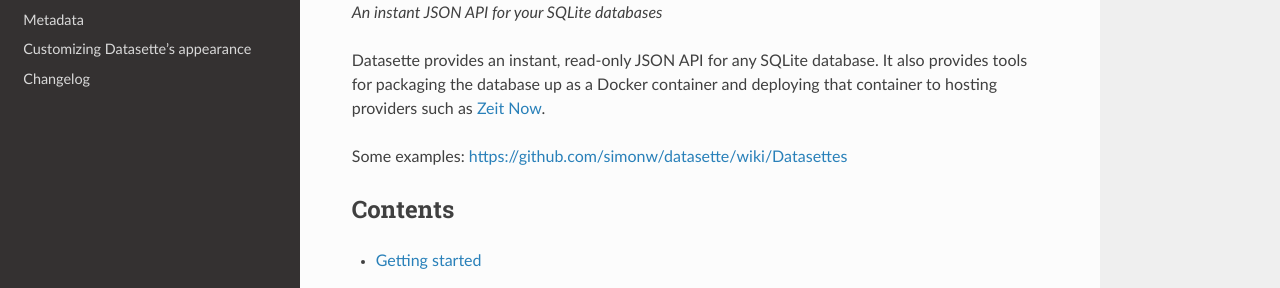
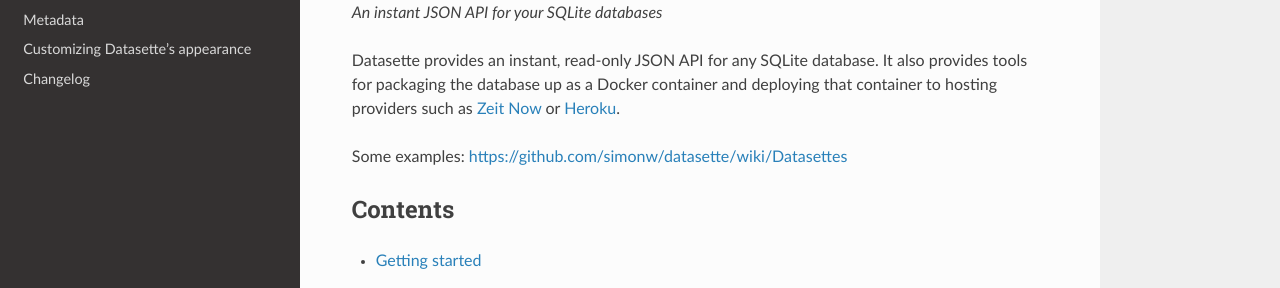
Before and after one commit to simonw/datasette, a Sphinx documentation site: the page built from docs/index.rst, in a window 1280 px wide and 1233 px high. Shown: the part 159-447 px from the top of the window. Built offline with Sphinx 7.4.7 and the Read the Docs theme 2.0.0, drawn with Linux system fonts in a browser that asks for light colours.

Commit message:
Mention Heroku in docs index page

```diff
--- a/docs/index.rst
+++ b/docs/index.rst
@@ -6,7 +6,7 @@
 Datasette provides an instant, read-only JSON API for any SQLite
 database. It also provides tools for packaging the database up as a
 Docker container and deploying that container to hosting providers such
-as `Zeit Now`_.
+as `Zeit Now`_ or `Heroku`_.
 
 Some examples: https://github.com/simonw/datasette/wiki/Datasettes
 
@@ -23,3 +23,4 @@
    changelog
 
 .. _Zeit Now: https://zeit.co/now
+.. _Heroku: https://www.heroku.com/
```
